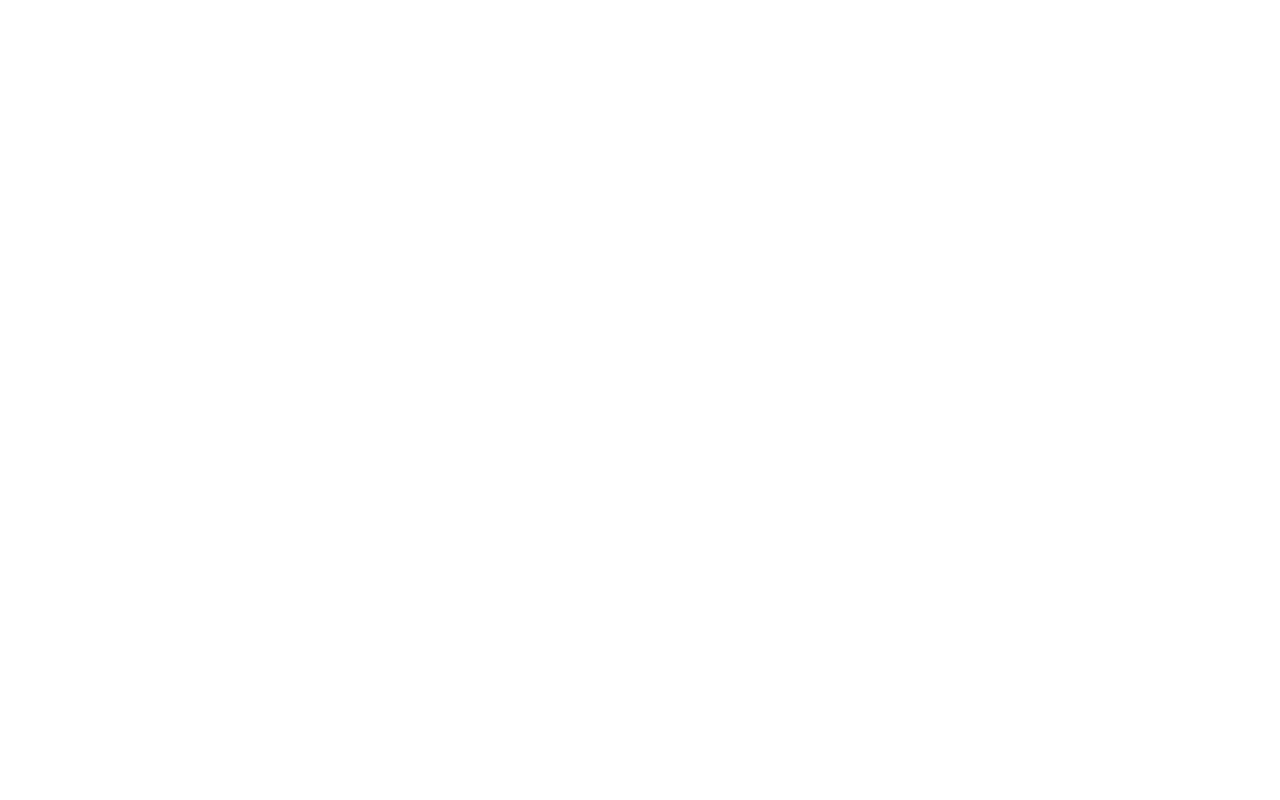
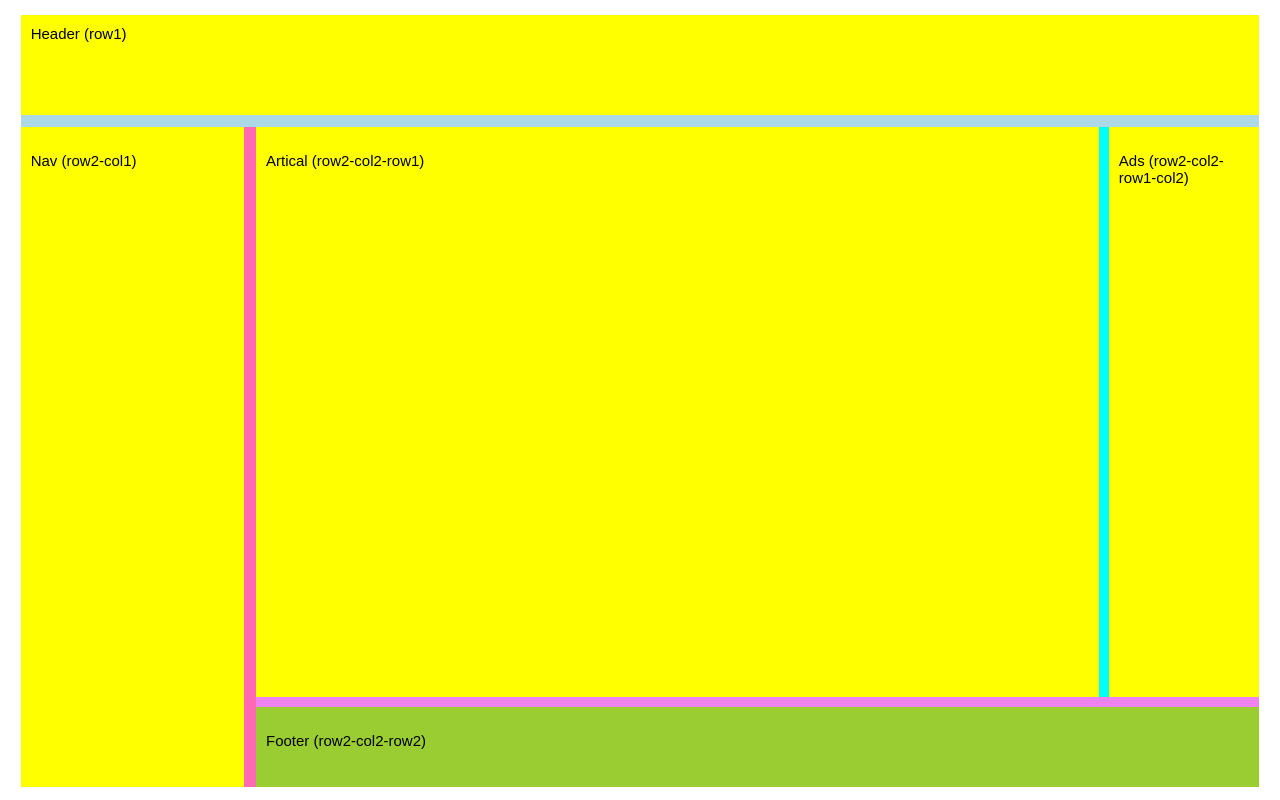
Before and after one commit to asifhossian/html5-grid-layout, a plain HTML site: page index.html in a window 1280 px wide. Drawn offline with Linux system fonts and the light colour scheme.

Commit message:
grid layout show by color and text

```diff
--- a/css/style.css
+++ b/css/style.css
@@ -1,5 +1,96 @@
-* {
-    margin: 0;
-    padding: 0;
-    outline: 0;
+/* if you do not want browser default margin padding and outline then uncomment this */
+/* * {
+    margin: 0px;
+    padding: 0px;
+    outline: 0px;
+} */
+
+body {
+    font-family: Arial, Helvetica, sans-serif;
 }
+
+
+.container {
+    width: 98%;
+    height: 760px;
+    margin: auto;
+    background-color: #ADD8E6;
+}
+
+p {
+    font-size: 15px;
+    padding: 10px;
+
+}
+
+.row1 {
+    width: 100%;
+    height: 100px;
+    margin-bottom: 1%;
+    background-color: yellow;
+}
+
+.row2 {
+
+    width: 100%;
+    height: 660px;
+    background-color: hotpink;
+}
+
+.row2-col1 {
+    width: 18%;
+    height: 660px;
+    background-color: yellow;
+    margin-right: 1%;
+    float: left;
+}
+
+.row2-col2 {
+    width: 81%;
+    height: 660px;
+    background-color: violet;
+    float: left;
+
+}
+
+.row2-col2-row1 {
+    width: 100%;
+    height: 570px;
+    margin-bottom: 1%;
+    background-color: cyan;
+    float: left;
+}
+
+.row2-col2-row1-col1 {
+    width: 84%;
+    height: 570px;
+    margin-right: 1%;
+    background-color: yellow;
+    float: left;
+
+}
+
+.row2-col2-row1-col2 {
+    width: 15%;
+    height: 570px;
+    background-color: yellow;
+    float: left;
+
+}
+
+.row2-col2-row2 {
+    width: 100%;
+    height: 80px;
+    background-color: yellowgreen;
+    float: left;
+}
+
+
+.unselectable {
+    -webkit-touch-callout: none;
+    -webkit-user-select: none;
+    -khtml-user-select: none;
+    -moz-user-select: none;
+    -ms-user-select: none;
+    user-select: none;
+}
--- a/index.html
+++ b/index.html
@@ -1,12 +1,28 @@
 <!DOCTYPE html>
 <html lang="en">
+
 <head>
     <meta charset="UTF-8">
     <meta name="viewport" content="width=device-width, initial-scale=1.0">
     <title>Document</title>
     <link rel="stylesheet" href="css/style.css">
 </head>
+
 <body>
+    <div class="container unselectable">
+        <div class="row1"><p>Header (row1)</p></div>
+        <div class="row2">
+            <div class="row2-col1"><p>Nav (row2-col1)</p></div>
+            <div class="row2-col2">
+                <div class="row2-col2-row1">
+                    <div class="row2-col2-row1-col1"><p>Artical (row2-col2-row1)</p></div>
+                    <div class="row2-col2-row1-col2"><p>Ads (row2-col2-row1-col2)</p></div>
+                </div>
+                <div class="row2-col2-row2"><p>Footer (row2-col2-row2)</p></div>
+            </div>
+        </div>
+    </div>
 
 </body>
+
 </html>
```
